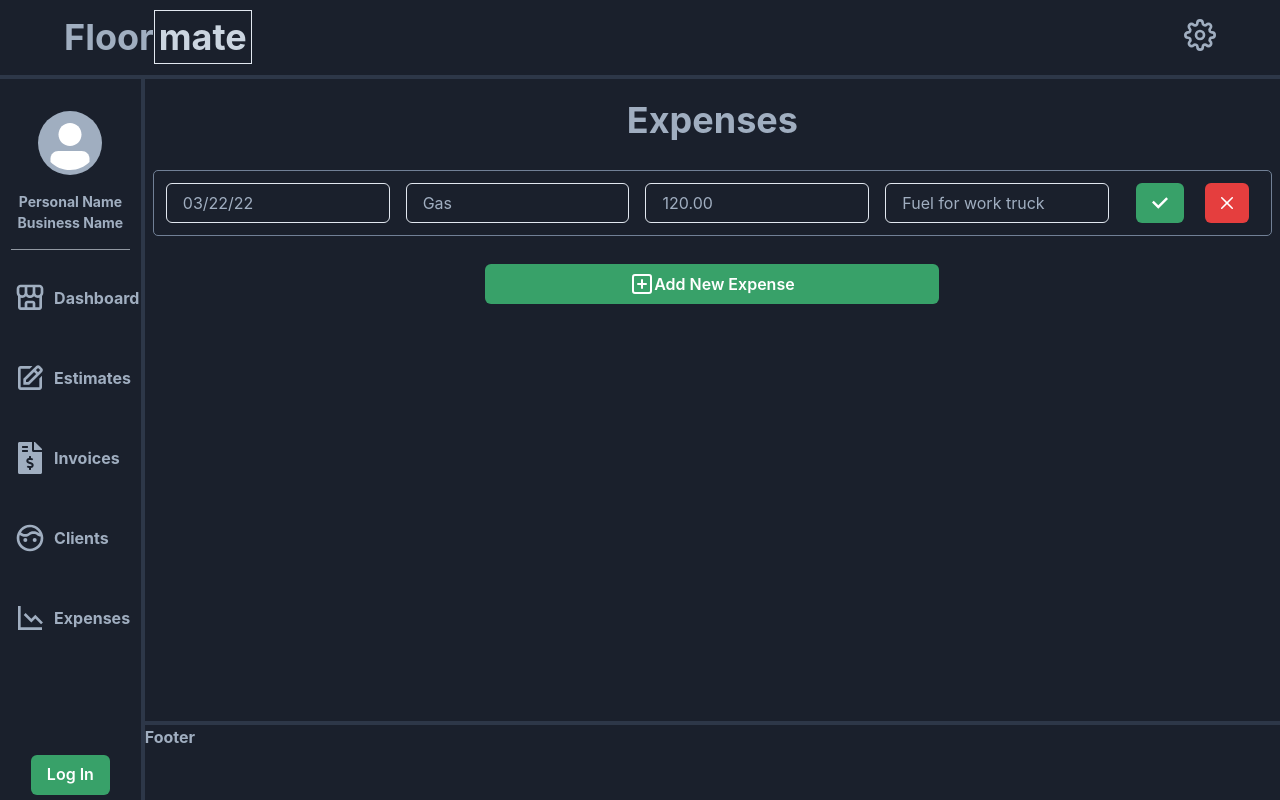
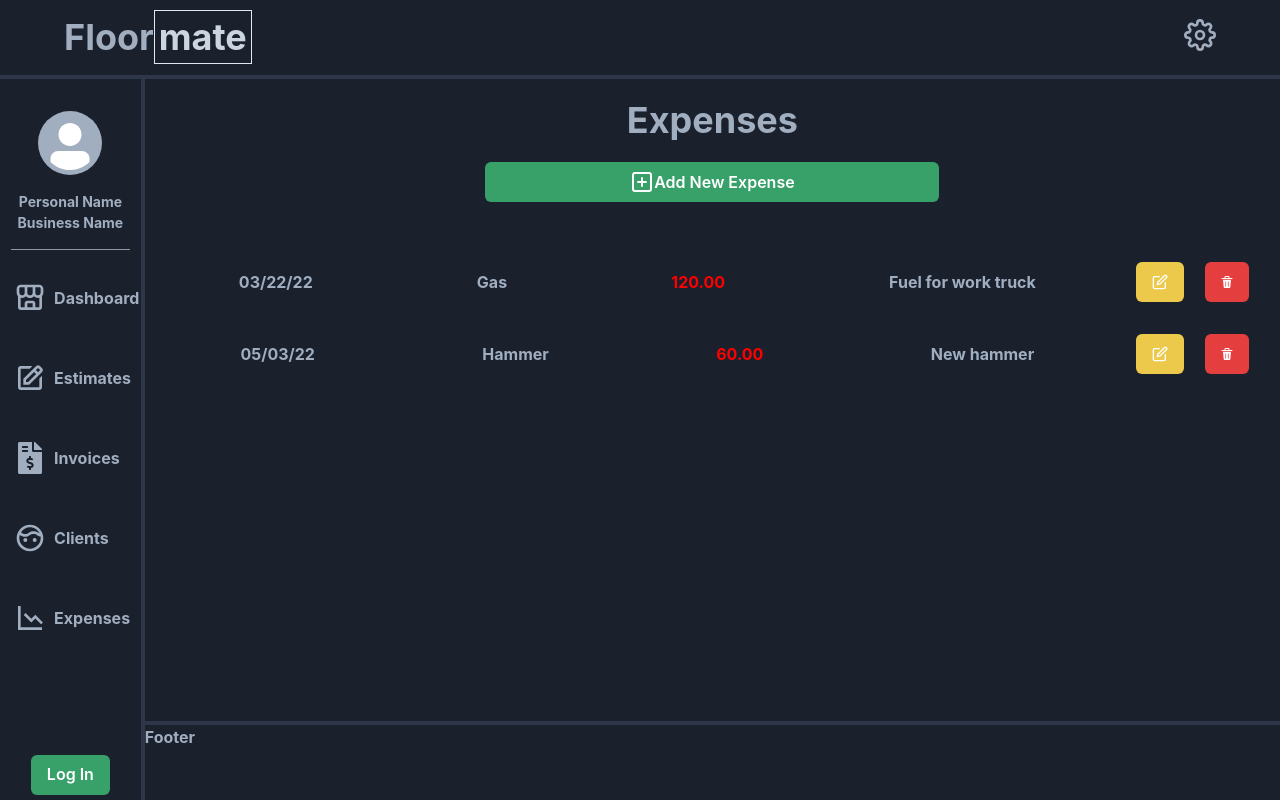
Before and after one commit to AnthonyJRay/floormate, a React (Vite) app: page /expenses in a window 1280 px wide. Built offline with nearby package versions, Linux system fonts and the light colour scheme.

Commit message:
Expenses refactor

```diff
--- a/src/components/estimates/EstimatesBody.jsx
+++ b/src/components/estimates/EstimatesBody.jsx
@@ -1,4 +1,4 @@
-import { Heading, Text, Button, Flex, GridItem } from "@chakra-ui/react";
+import { Heading, Text, Button, Flex, GridItem, Box } from "@chakra-ui/react";
 
 export default function EstimatesBody(props) {
   return (
@@ -23,6 +23,12 @@ export default function EstimatesBody(props) {
             <Text color="green">
               {`Total: $${props.price}`}
             </Text>
+            <Box display={"flex"} alignItems={"center"}>
+              <Text pr={2}>Invoiced:</Text>
+            <Text color="red" fontSize={".8rem"} fontStyle={"italic"}>
+              false
+            </Text>
+            </Box>
           </Flex>
       </Flex>
     </GridItem>
--- a/src/components/expenses/ExpensesBody.jsx
+++ b/src/components/expenses/ExpensesBody.jsx
@@ -1,107 +1,117 @@
-import { useState } from 'react'
+import { CloseIcon, CheckIcon, EditIcon, DeleteIcon } from "@chakra-ui/icons";
+import { ListItem, Box, Text, Button, Input } from "@chakra-ui/react";
 
-import {
-  ListItem,
-  Box,
-  Text,
-  Button,
-  Input,
-  propNames
-} from "@chakra-ui/react"
-
-import { CloseIcon, CheckIcon, EditIcon } from "@chakra-ui/icons"
-
-export default function ExpensesBody(props) {
-  const [isEditing, setIsEditing] = useState(true);
-
-  const {
-    targetExpense,
-    expenseItem
-  } = props;
-
-  const editClickHandler = () => {
-    setIsEditing(!isEditing)
-    if(!isEditing) {
-      console.log("Editing!")
-    } else {
-      console.log("Saved!")
-    }
-  }
-
-  // const saveExpenseHandler = () => {
-  //   const { newExpense } = props
-  //    const {expenseItems, setExpenseItems} = props
-  //    setExpenseItems([{
-
-  //      ...expenseItems,
-  //    },
-  //    {
-
-  //      ...newExpense
-  //    }
-  //   ])
-  //   editClickHandler()
-  // }
-
-
-
-  const newExpenseHandler = (e, id) => {
-    console.log(id)
-    console.log(targetExpense[id])
-
-    // props.setNewExpense(({
-    //   ...newExpense,
-    //   [id]: e.target.value
-    // }))
-    props.setExpenseItems([
-      ...expenseItems,
-      // expenseItems[idProp].id: e.target.value
-    ])
-  }
-
+export default function ExpensesBody({
+  value,
+  onChange = () => {},
+  onEdit = () => {},
+  onSave = () => {},
+  onCancel = () => {},
+  isEditing = false,
+}) {
   return (
-    <ListItem display={"flex"} flexDirection={["column", null, "row", "row"]} alignItems={"center"} p={1} m={[10, 8, 6, 4, 2]} border={"1px"} borderRadius={"5px"} borderColor={"gray.500"}>
-      <Box display="flex" flexDirection={["column", null, "row"]} justifyContent={"space-around"} alignItems={["center", "center", "flex-start"]} w={"90%"}>
-
-        {isEditing ? <Input id={"expenseDate"}
-                            placeholder={"Expense Date"}
-                            value={targetExpense.expenseDate}
-                            onChange={e => newExpenseHandler(e, e.target.id)} m={2}/>
-                            : <Text p={2}>{targetExpense.expenseDate}</Text>}
-
-        {isEditing ? <Input id={"expenseName"}
-                            placeholder={"Expense Name"}
-                            value={targetExpense.expenseName}
-                            onChange={(e) => newExpenseHandler(e, e.target.id)} m={2}/>
-                            : <Text p={2}>{targetExpense.expenseName}</Text>}
-
-        {isEditing ? <Input id={"expenseTotal"}
-                            placeholder={"Expense Total"}
-                            value={targetExpense.expenseTotal}
-                            onChange={(e) => newExpenseHandler(e, e.target.id)} m={2} />
-                            : <Text p={2} color={"red"}>{targetExpense.expenseTotal}</Text>}
-
-        {isEditing ? <Input id={"expenseDesc"}
-                            placeholder={"Expense Description"}
-                            value={targetExpense.expenseDesc}
-                            onChange={(e) => newExpenseHandler(e, e.target.id)} m={2}/>
-                            : <Text p={2}>{targetExpense.expenseDesc}</Text>}
+    <ListItem
+      display={"flex"}
+      flexDirection={["column", null, "row", "row"]}
+      alignItems={"center"}
+      p={1}
+      m={[10, 8, 6, 4, 2]}
+      borderColor={"gray.500"}
+    >
+      <Box
+        display="flex"
+        flexDirection={["column", null, "row"]}
+        justifyContent={"space-around"}
+        alignItems={["center", "center", "flex-start"]}
+        w={"90%"}
+      >
+        {isEditing ? (
+          <ExpenseForm {...{ value }} onChange={onChange} />
+        ) : (
+          <ExpenseDisplay {...value} />
+        )}
       </Box>
 
-      <Box display={"flex"} flexDirection={["row"]} justifyContent={"space-around"} w={["60%", "36%", "25%", "20%", "14%", "9%"]} p={2} m={"auto"}>
-        {isEditing ?
-          <Button colorScheme={"green"}
-                  onClick={editClickHandler}><CheckIcon
-                  color={"white"} boxSize={4}/></Button>
-                  :
-          <Button colorScheme={"yellow"}
-                  onClick={editClickHandler}><EditIcon
-                  color={"white"} boxSize={4}/></Button>
-        }
-        <Button onClick={props.deleteClickHandler}
-                colorScheme={"red"}><CloseIcon
-                boxSize={3}/></Button>
+      <Box
+        display={"flex"}
+        flexDirection={["row"]}
+        justifyContent={"space-around"}
+        w={["60%", "36%", "25%", "20%", "14%", "9%"]}
+        p={2}
+        m={"auto"}
+      >
+        {isEditing ? (
+          <>
+            <Button colorScheme={"green"} onClick={() => onSave(value)}>
+              <CheckIcon color={"white"} boxSize={4} />
+            </Button>
+            <Button onClick={onCancel} colorScheme={"red"}>
+              <CloseIcon boxSize={3} />
+            </Button>
+          </>
+        ) : (
+          <>
+            <Button colorScheme={"yellow"} onClick={onEdit}>
+              <EditIcon color={"white"} boxSize={4} />
+            </Button>
+            <Button onClick={() => {}} colorScheme={"red"}>
+              <DeleteIcon boxSize={3} />
+            </Button>
+          </>
+        )}
       </Box>
     </ListItem>
   );
 }
+
+function ExpenseForm({ value, onChange = () => {} }) {
+  const { name, occurredOn, total, description } = value;
+  return (
+    <>
+      <Input
+        id={"occurredOn"}
+        placeholder={"Expense Date"}
+        value={occurredOn}
+        onChange={(e) => onChange({ ...value, occurredOn: e.target.value })}
+        m={2}
+      />
+
+      <Input
+        id={"name"}
+        placeholder={"Expense Name"}
+        value={name}
+        onChange={(e) => onChange({ ...value, name: e.target.value })}
+        m={2}
+      />
+
+      <Input
+        id={"total"}
+        placeholder={"Expense Total"}
+        value={total}
+        onChange={(e) => onChange({ ...value, total: e.target.value })}
+        m={2}
+      />
+
+      <Input
+        id={"description"}
+        placeholder={"Expense Description"}
+        value={description}
+        onChange={(e) => onChange({ ...value, description: e.target.value })}
+        m={2}
+      />
+    </>
+  );
+}
+
+function ExpenseDisplay({ name, occurredOn, total, description }) {
+  return (
+    <>
+      <Text p={2}>{occurredOn}</Text>
+      <Text p={2}>{name}</Text>
+      <Text p={2} color={"red"}>
+        {total}
+      </Text>
+      <Text p={2}>{description}</Text>
+    </>
+  );
+}
--- a/src/pages/Expenses.jsx
+++ b/src/pages/Expenses.jsx
@@ -1,70 +1,78 @@
-import { useState } from 'react'
+import { useState } from "react";
+import { PlusSquareIcon } from "@chakra-ui/icons";
+import { Box, Heading, List, Button } from "@chakra-ui/react";
+import ExpensesBody from "../components/expenses/ExpensesBody";
 
-import ExpensesBody from "../components/expenses/ExpensesBody"
-
-import {
-  Box,
-  Heading,
-  List,
-  Button,
-
-} from "@chakra-ui/react"
-
-import {
-  PlusSquareIcon
-} from "@chakra-ui/icons"
+const defaultValues = {
+  occurredOn: "",
+  name: "",
+  total: "",
+  description: "",
+};
 
 export default function Expenses() {
-  const [ expenseItems, setExpenseItems ] = useState([{
-    expenseDate: "03/22/22",
-    expenseName: "Gas",
-    expenseTotal: "120.00",
-    expenseDesc: "Fuel for work truck"
-  }])
+  const [expenseItems, setExpenseItems] = useState([
+    {
+      occurredOn: "03/22/22",
+      name: "Gas",
+      total: "120.00",
+      description: "Fuel for work truck",
+    },
+    {
+      occurredOn: "05/03/22",
+      name: "Hammer",
+      total: "60.00",
+      description: "New hammer",
+    },
+  ]);
 
-  // const [ newExpense, setNewExpense ] = useState({
-  //   expenseDate: "",
-  //   expenseName: "",
-  //   expenseTotal: "",
-  //   expenseDesc: ""
-  // })
+  const [values, setValues] = useState(defaultValues);
 
-  const newExpense = {
-    expenseDate: "",
-    expenseName: "",
-    expenseTotal: "",
-    expenseDesc: ""
-  }
-
-  const deleteClickHandler = () => {
-    return console.log("Expenses Delete Button!")
-  }
-
-  const addClickHandler = () => {
-    return setExpenseItems([
-      ...expenseItems,
-      newExpense
-    ])
-  }
+  const [editIndex, setEditIndex] = useState(-1);
 
   return (
     <Box textAlign={"center"} pt={5}>
       <Heading>Expenses</Heading>
+
+      <Button
+        colorScheme={"green"}
+        w={["60%", null, "40%", "25"]}
+        m={5}
+        onClick={() => {}}
+      >
+        <PlusSquareIcon boxSize={6} />
+        <Box>Add New Expense</Box>
+      </Button>
+
       <List pt={5}>
-        {expenseItems.map((expense, id) => {
-          return <ExpensesBody
-                    key={id}
-                    targetExpense={expense}
-                    expenseItems={expenseItems}
-                    setExpenseItems={setExpenseItems}
-                    deleteClickHandler={deleteClickHandler}/>
+        {expenseItems.map((expense, i) => {
+          console.dir({ expense, i });
+          return (
+            <ExpensesBody
+              key={i}
+              value={i === editIndex ? values : expense}
+              isEditing={i === editIndex}
+              onEdit={() => {
+                setValues(expense);
+                setEditIndex(i);
+              }}
+              onCancel={() => setEditIndex(-1)}
+              onSave={(changedExpense) => {
+                setExpenseItems((prev) =>
+                  prev.map((_expense, _i) =>
+                    i !== _i ? _expense : changedExpense
+                  )
+                );
+                setValues(defaultValues);
+                setEditIndex(-1);
+              }}
+              onChange={(value) => {
+                setValues(value);
+              }}
+            />
+          );
         })}
       </List>
-
-      <Button colorScheme={"green"} w={["75%", null, "40%", "25"]} m={5} onClick={addClickHandler}>
-          <PlusSquareIcon boxSize={6}/>
-          <Box>Add New Expense</Box>
-      </Button>
     </Box>
-)
+  );
 }
```
